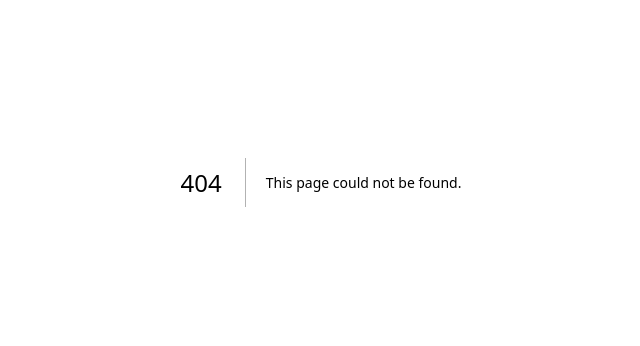
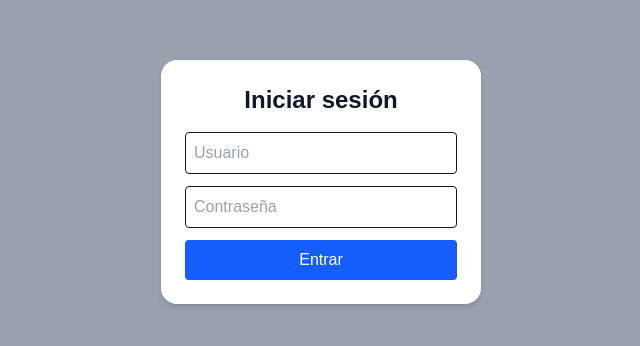
Before and after one commit to notlimdev/dmsecurity-frontend, a Next.js app: page / in a window 1280 px wide. Before the commit this address had no page. Shown: the part 218-564 px from the top of the page, without its empty margins (319-959 px from the left). Built offline with nearby package versions, Linux system fonts and the light colour scheme.

Commit message:
agregar componente de login para inicio por default de ruta de acceso

```diff
--- /dev/null
+++ b/app/page.tsx
@@ -0,0 +1,9 @@
+import LoginPage from "./login/page";
+
+export default function RootPage() {
+  return (
+    <div>
+      <LoginPage />
+    </div>
+  );
+}
```
